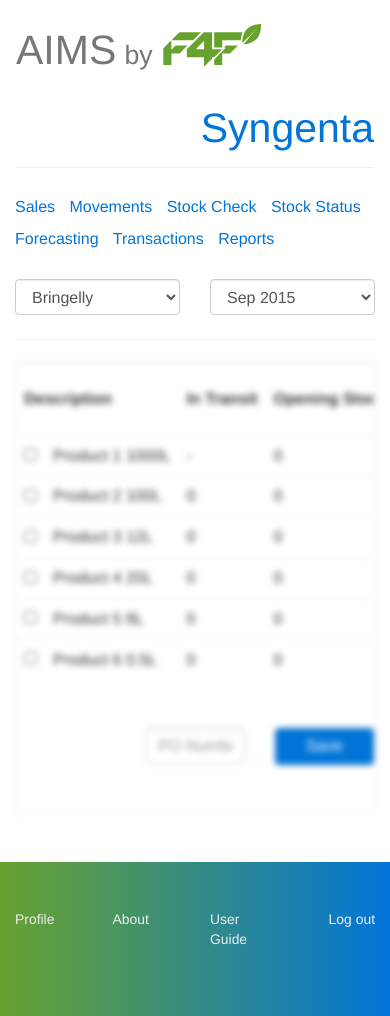
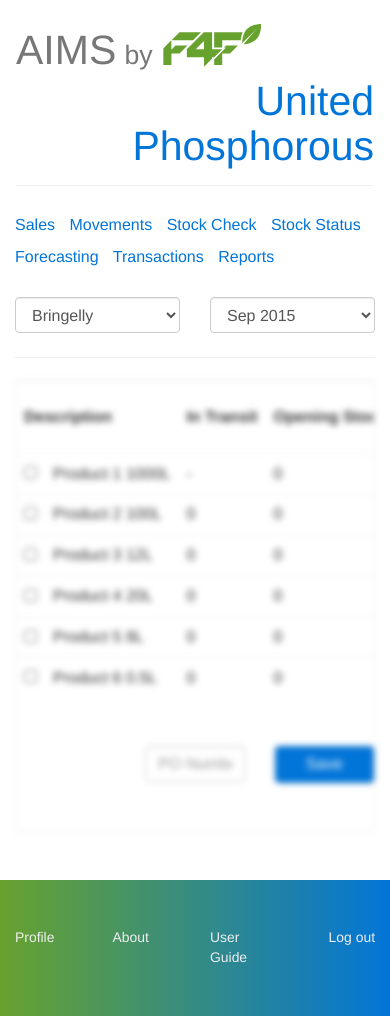
Before and after one commit to howardjfraser/aims-v3, a Jekyll site: the page built from agent.html, in a window 390 px wide. Built offline with Jekyll 4.4.1, drawn with Linux system fonts in a browser that asks for light colours.

Commit message:
Header wrapping at narrow widths.

```diff
--- a/_includes/header-agent.html
+++ b/_includes/header-agent.html
@@ -6,16 +6,16 @@
 
     <div class="row " style="margin-top: 0.5rem;">
 
-      <div class="col-xs-12 col-sm-6">
+      <div class=" col-xs-12 col-sm-4">
         <h1 class="title">
           <span class="text-muted">AIMS</span>&#8239;<span class="text-muted"><small>by</small></span>&#8239;
           {% include logo.html %}
         </h1>
       </div>
 
-      <div class="col-xs-12 col-sm-6 text-right">
+      <div class="col-xs-12 col-sm-8 text-right">
         <h1 class="supplier text-primary">
-          <span data-toggle="collapse" data-target="#supplierPicker" style="cursor: pointer">Syngenta</span>
+          <span data-toggle="collapse" data-target="#supplierPicker" style="cursor: pointer">United Phosphorous</span>
         </h1>
       </div>
 
--- a/_sass/_application.scss
+++ b/_sass/_application.scss
@@ -42,3 +42,13 @@
     color: #eceeef;
   }
 }
+
+// narrow
+@media (max-width: 767px) {
+  h1.supplier {
+    margin-top: 0;
+  }
+  h1.title {
+    margin-bottom: 6px;
+  }
+}
```
Also changed, not shown: _includes/header.html (deleted, +0 -27 lines), 1 other file.
